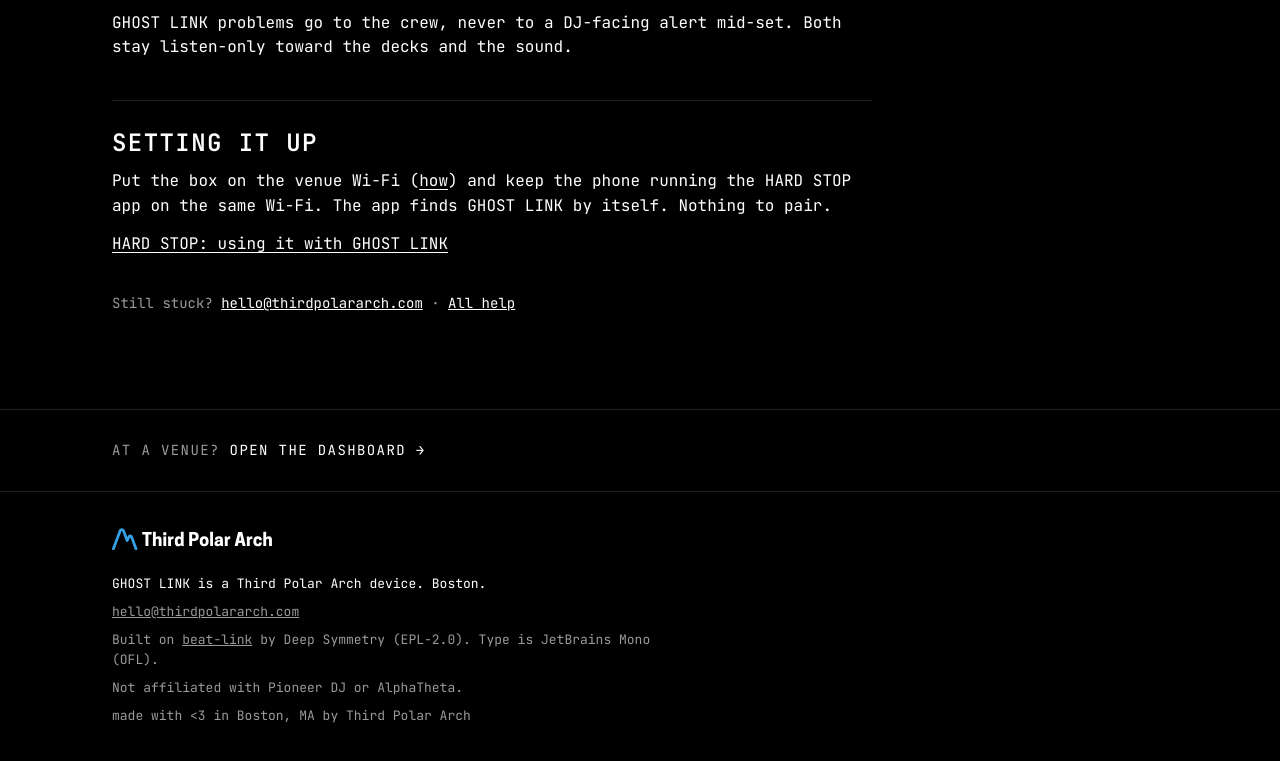
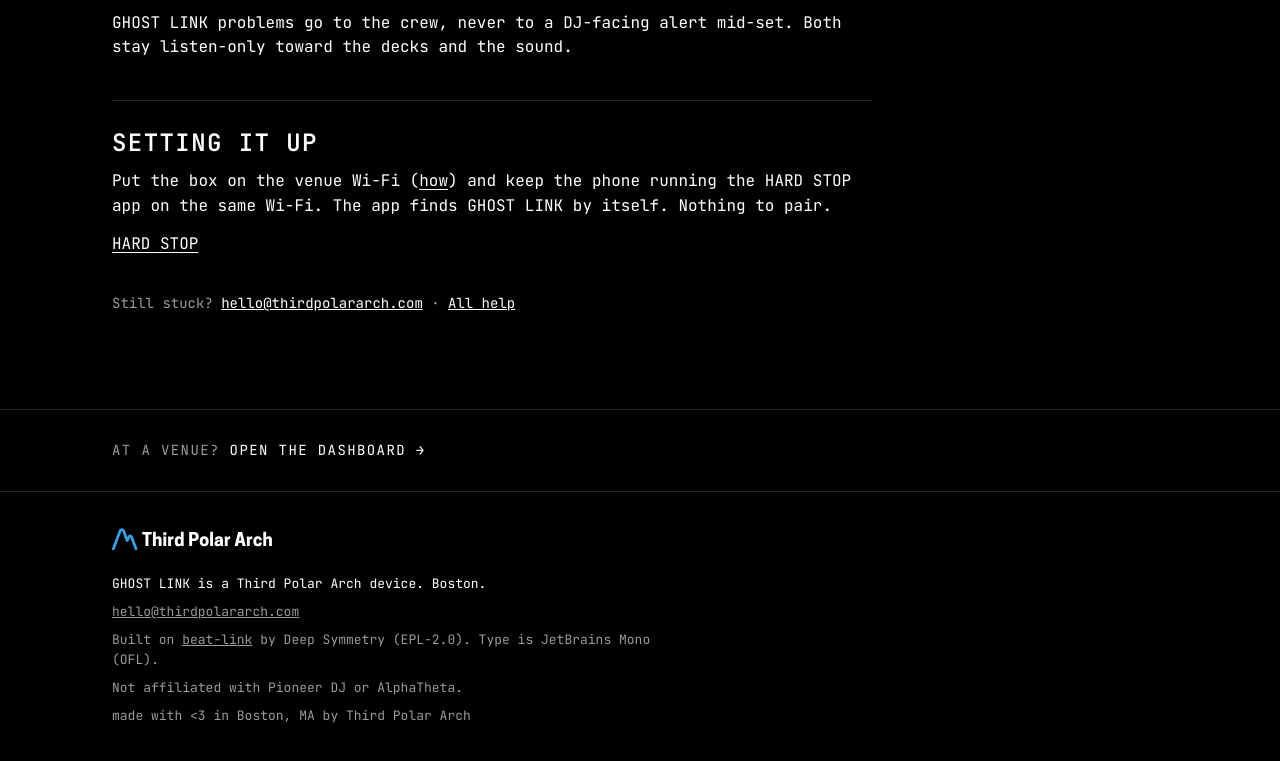
Before and after one commit to richerd22/ghostlink-site, a plain HTML site: page help/hard-stop.html in a window 1280 px wide. Shown: the part 1191-1952 px from the top of the page. Drawn offline with Linux system fonts and the light colour scheme.

Commit message:
Update from ghostlink v0.4-47-gb53ab56

```diff
--- a/help/hard-stop.html
+++ b/help/hard-stop.html
@@ -58,8 +58,8 @@
 
 <h2 id="setting-it-up">SETTING IT UP</h2>
 <p>Put the box on the venue Wi-Fi (<a href="how-to/venue-wifi.html">how</a>) and keep the phone running the HARD STOP app on the same Wi-Fi. The app finds GHOST LINK by itself. Nothing to pair.</p>
-<!-- TODO: HARD STOP will provide the URL for its own help page about GHOST LINK. Replace href="#" when it does. -->
-<p><a href="#">HARD STOP: using it with GHOST LINK</a></p>
+<!-- TODO: when HARD STOP's app build with GHOST LINK ships, switch to https://hardstop.cold.fyi/help/ghost-link/ (the HARD STOP session says when it answers). -->
+<p><a href="https://hardstop.cold.fyi/">HARD STOP</a></p>
 
     </article>
     <p class="stuck">Still stuck? <a href="mailto:hello@thirdpolararch.com">hello@thirdpolararch.com</a> · <a href="index.html">All help</a></p>
```
